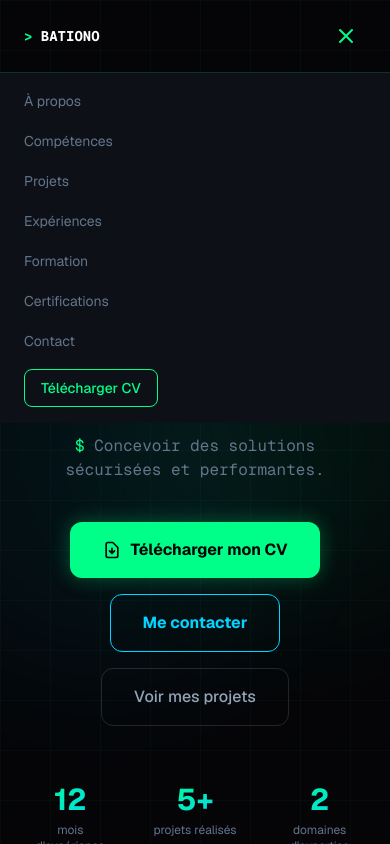
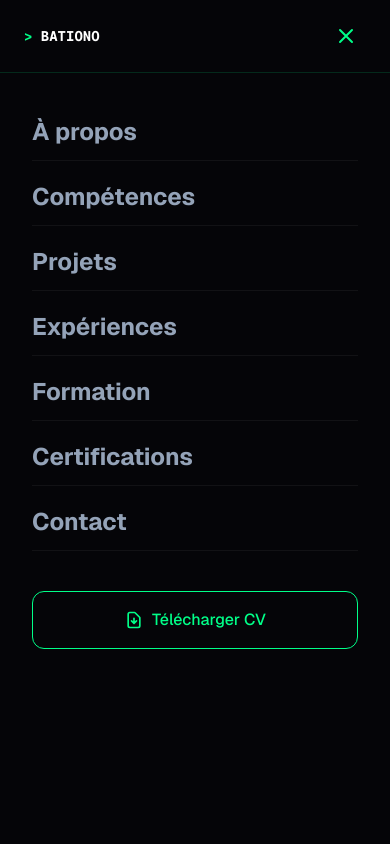
Before and after one commit to Charid30/bationo, a Next.js app: page / in a window 390 px wide. Both pictures are taken after a click on the button "Menu". Shown: the top 844 px of the page. Built offline with nearby package versions, Linux system fonts and the light colour scheme.

Commit message:
Initial portfolio

```diff
--- a/app/components/Navbar.tsx
+++ b/app/components/Navbar.tsx
@@ -1,7 +1,6 @@
 "use client";
 
 import { useState, useEffect } from "react";
-import Link from "next/link";
 
 const navLinks = [
   { href: "#about", label: "À propos" },
@@ -23,17 +22,29 @@ export default function Navbar() {
     return () => window.removeEventListener("scroll", handleScroll);
   }, []);
 
+  // Empêche le scroll quand le menu est ouvert
+  useEffect(() => {
+    if (menuOpen) {
+      document.body.style.overflow = "hidden";
+    } else {
+      document.body.style.overflow = "";
+    }
+    return () => { document.body.style.overflow = ""; };
+  }, [menuOpen]);
+
   return (
+    <>
+      {/* Barre de navigation */}
       <nav
-      className={`fixed top-0 left-0 right-0 z-50 transition-all duration-300 ${
-        scrolled
-          ? "bg-[#050508]/90 backdrop-blur-md border-b border-[rgba(0,255,136,0.15)]"
-          : "bg-transparent"
+        className={`fixed top-0 left-0 right-0 z-[100] transition-all duration-300 ${
+          scrolled || menuOpen
+            ? "bg-[#050508] border-b border-[rgba(0,255,136,0.15)]"
+            : "bg-[#050508]/80 backdrop-blur-md"
         }`}
       >
         <div className="max-w-6xl mx-auto px-6 py-4 flex items-center justify-between">
           {/* Logo */}
-        <a href="#hero" className="font-mono text-sm font-bold">
+          <a href="#hero" className="font-mono text-sm font-bold z-[101] relative">
             <span className="text-[#00ff88]">&gt;</span>{" "}
             <span className="text-white">BATIONO</span>
             <span className="text-[#00ff88] cursor-blink">_</span>
@@ -53,7 +64,7 @@ export default function Navbar() {
             ))}
           </ul>
 
-        {/* CTA */}
+          {/* Desktop CTA */}
           <a
             href="/cv.pdf"
             download
@@ -65,49 +76,59 @@ export default function Navbar() {
             Télécharger CV
           </a>
 
-        {/* Mobile burger */}
+          {/* Hamburger — mobile uniquement */}
           <button
-          className="md:hidden text-[#00ff88] p-2"
-          onClick={() => setMenuOpen(!menuOpen)}
+            type="button"
+            className="md:hidden relative z-[101] w-10 h-10 flex items-center justify-center text-[#00ff88] rounded-lg"
+            onClick={() => setMenuOpen((v) => !v)}
             aria-label="Menu"
           >
+            {menuOpen ? (
               <svg className="w-6 h-6" fill="none" stroke="currentColor" viewBox="0 0 24 24">
-            {menuOpen ? (
                 <path strokeLinecap="round" strokeLinejoin="round" strokeWidth={2} d="M6 18L18 6M6 6l12 12" />
+              </svg>
             ) : (
+              <svg className="w-6 h-6" fill="none" stroke="currentColor" viewBox="0 0 24 24">
                 <path strokeLinecap="round" strokeLinejoin="round" strokeWidth={2} d="M4 6h16M4 12h16M4 18h16" />
+              </svg>
             )}
-          </svg>
           </button>
         </div>
+      </nav>
 
-      {/* Mobile menu */}
+      {/* Menu mobile — overlay fixe indépendant */}
       {menuOpen && (
-        <div className="md:hidden bg-[#0d1117] border-t border-[rgba(0,255,136,0.15)] px-6 py-4">
-          <ul className="flex flex-col gap-4">
+        <div
+          className="fixed inset-0 z-[99] bg-[#050508] flex flex-col md:hidden"
+          style={{ paddingTop: "72px" }}
+        >
+          <div className="px-8 py-8 flex flex-col gap-2 flex-1">
             {navLinks.map((link) => (
-              <li key={link.href}>
               <a
+                key={link.href}
                 href={link.href}
-                  className="text-sm text-[#64748b] hover:text-[#00ff88] transition-colors"
+                className="text-2xl font-bold text-[#94a3b8] hover:text-[#00ff88] transition-colors py-3 border-b border-[rgba(255,255,255,0.05)]"
                 onClick={() => setMenuOpen(false)}
               >
                 {link.label}
               </a>
-              </li>
             ))}
-            <li>
+            <div className="mt-8">
               <a
                 href="/cv.pdf"
                 download
-                className="inline-flex items-center gap-2 px-4 py-2 text-sm font-medium border border-[#00ff88] text-[#00ff88] rounded-lg"
+                className="inline-flex items-center gap-2 px-6 py-4 text-base font-medium border border-[#00ff88] text-[#00ff88] rounded-xl w-full justify-center"
+                onClick={() => setMenuOpen(false)}
               >
+                <svg className="w-5 h-5" fill="none" stroke="currentColor" viewBox="0 0 24 24">
+                  <path strokeLinecap="round" strokeLinejoin="round" strokeWidth={2} d="M12 10v6m0 0l-3-3m3 3l3-3m2 8H7a2 2 0 01-2-2V5a2 2 0 012-2h5.586a1 1 0 01.707.293l5.414 5.414a1 1 0 01.293.707V19a2 2 0 01-2 2z" />
+                </svg>
                 Télécharger CV
               </a>
-            </li>
-          </ul>
+            </div>
+          </div>
         </div>
       )}
-    </nav>
+    </>
   );
 }
--- a/next.config.ts
+++ b/next.config.ts
@@ -1,8 +1,10 @@
 import type { NextConfig } from "next";
+
+const isProd = process.env.NODE_ENV === "production";
 
 const nextConfig: NextConfig = {
   output: "export",
-  basePath: "/bationo",
+  basePath: isProd ? "/bationo" : "",
   images: {
     unoptimized: true,
   },
```
Lines whose indentation alone changed are shown as unchanged.
